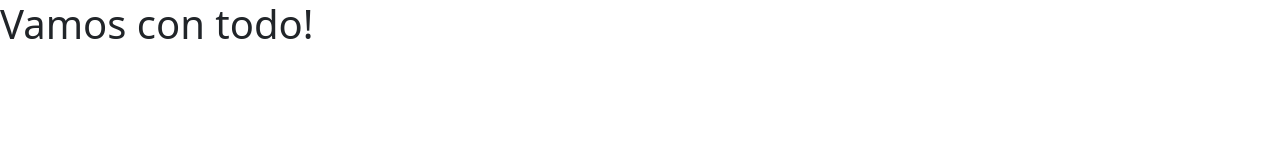
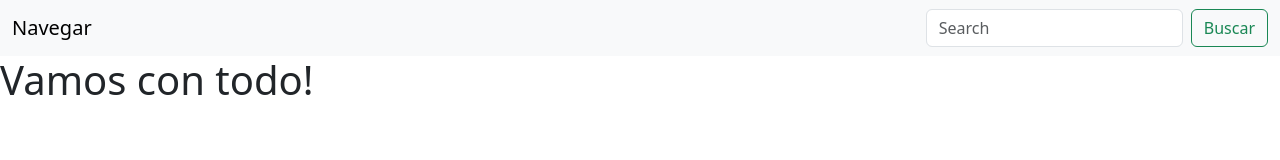
Before and after one commit to nicoleandreac98/nicoleandreac98.github.io, a plain HTML site: page index.html in a window 1280 px wide. Drawn offline with nearby package versions, Linux system fonts and the light colour scheme.

Commit message:
poniendo un navbar

```diff
--- a/index.html
+++ b/index.html
@@ -1,13 +1,25 @@
 <!doctype html>
-<html lang="en">
-  <head>
+<html lang="es">
+<head>
     <meta charset="utf-8">
     <meta name="viewport" content="width=device-width, initial-scale=1">
     <title>Mi primer web</title>
     <link href="https://cdn.jsdelivr.net/npm/bootstrap@5.3.0-alpha3/dist/css/bootstrap.min.css" rel="stylesheet" integrity="sha384-KK94CHFLLe+nY2dmCWGMq91rCGa5gtU4mk92HdvYe+M/SXH301p5ILy+dN9+nJOZ" crossorigin="anonymous">
-  </head>
-  <body>
+
+</head>
+<body>
+    <header>
+    <nav class="navbar bg-body-tertiary">
+        <div class="container-fluid">
+            <a class="navbar-brand">Navegar</a>
+            <form class="d-flex" role="search">
+                <input class="form-control me-2" type="search" placeholder="Search" aria-label="Search">
+                <button class="btn btn-outline-success" type="submit">Buscar</button>
+            </form>
+        </div>
+    </nav>
+    </header>
     <h1>Vamos con todo!</h1>
     <script src="https://cdn.jsdelivr.net/npm/bootstrap@5.3.0-alpha3/dist/js/bootstrap.bundle.min.js" integrity="sha384-ENjdO4Dr2bkBIFxQpeoTz1HIcje39Wm4jDKdf19U8gI4ddQ3GYNS7NTKfAdVQSZe" crossorigin="anonymous"></script>
-  </body>
+</body>
 </html>
```
